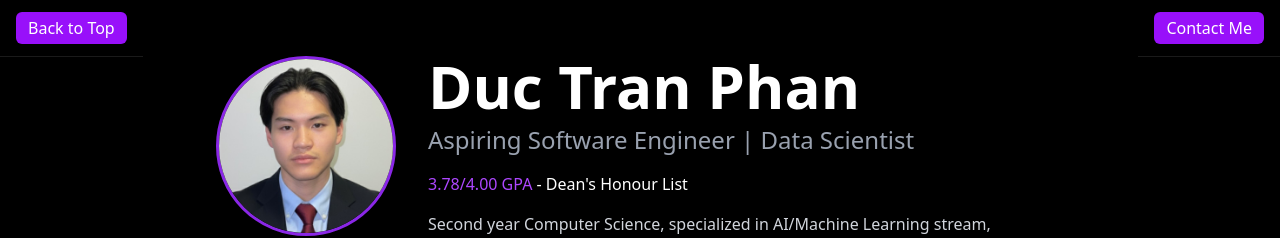
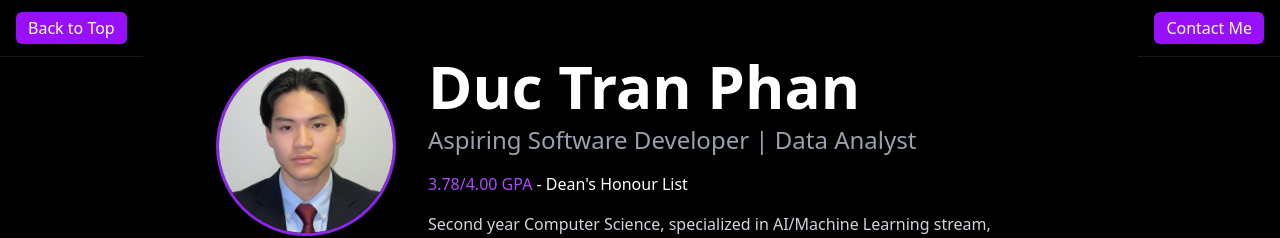
Before and after one commit to ductranphan/Proffesional_Portfolio, a React (Vite) app: page / in a window 1280 px wide. Shown: the top 238 px of the page. Built offline with nearby package versions, Linux system fonts and the light colour scheme.

Commit message:
Update App.jsx
Change informations about myself

```diff
--- a/src/App.jsx
+++ b/src/App.jsx
@@ -73,7 +73,7 @@ function App() {
               Duc Tran Phan
             </h1>
             <h2 className = "text-xl md:text-2xl text-gray-400 mt-2">
-              Aspiring Software Engineer | Data Scientist
+              Aspiring Software Developer | Data Analyst
             </h2>
 
             <p className = "text-md text-white mt-4 max-w-xl">
```
